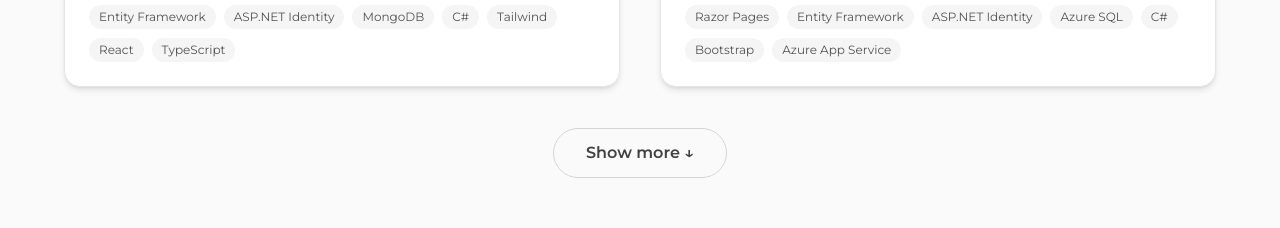
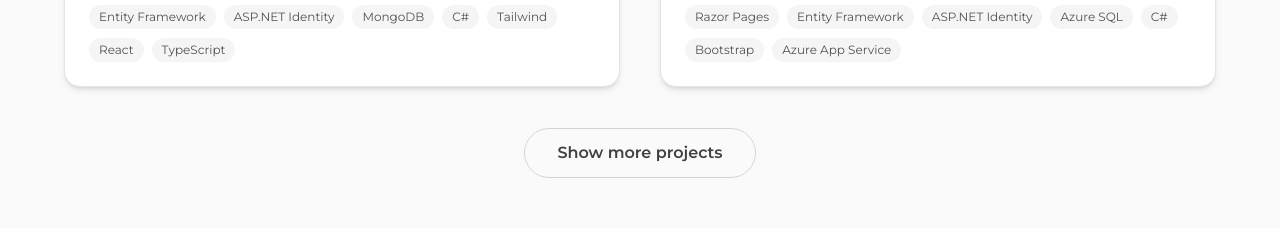
Before and after one commit to glafver/portfolio, a React (Vite) app: page / in a window 1280 px wide. Shown: the part 2280-2508 px from the top of the page. Built offline with nearby package versions, Linux system fonts and the light colour scheme; no server answers; the database is empty.

Commit message:
Rename button to 'Show more projects'

```diff
--- a/src/components/ProjectsSection.tsx
+++ b/src/components/ProjectsSection.tsx
@@ -69,7 +69,7 @@ const ProjectsSection: React.FC = () => {
                             onClick={() => setShowAll(!showAll)}
                             className="border border-neutral-300 dark:border-neutral-700 text-neutral-700 dark:text-neutral-200 font-semibold px-8 py-3 rounded-full hover:border-accent hover:text-accent dark:hover:text-accent-light transition"
                         >
-                            {showAll ? 'Show less ↑' : 'Show more ↓'}
+                            {showAll ? 'Show less' : 'Show more projects'}
                         </button>
                     </div>
                 )}
```
